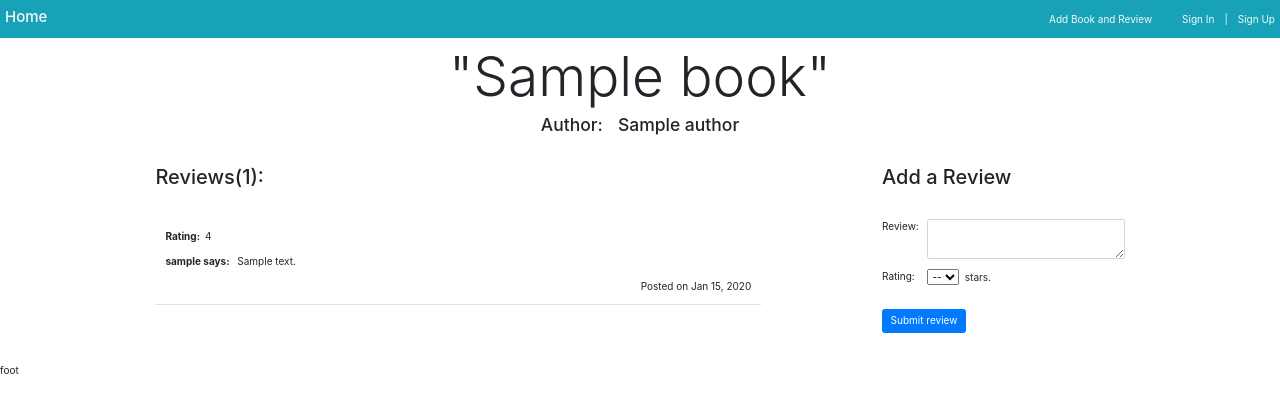
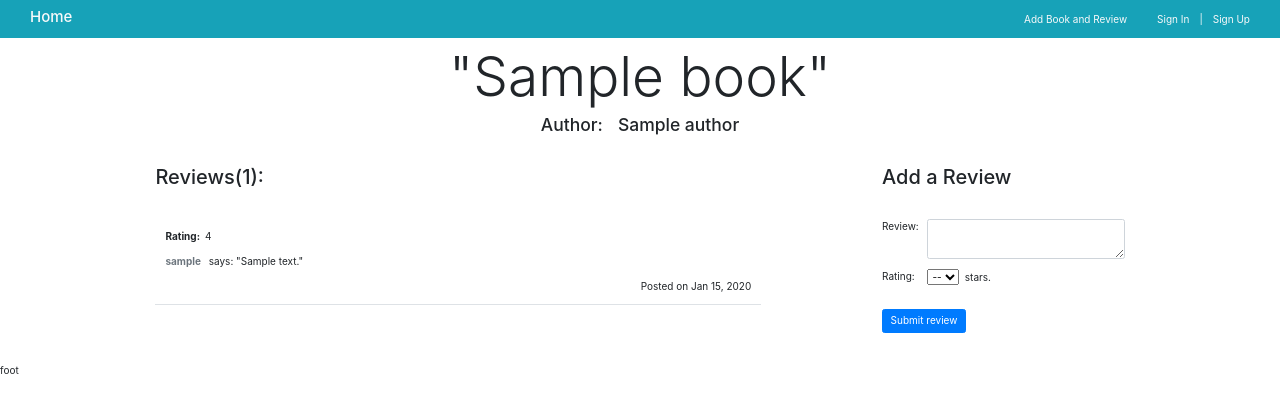
Before and after one commit to LI-XE/PYTHON, a Django app: page /books/1/add/review in a window 1280 px wide. Shown: the top 413 px of the page. Run offline with Django 4.2, Linux system fonts and the light colour scheme; tables that the repository leaves empty hold one stand-in row (values such as "Sample post").

Commit message:
updated - add review

```diff
--- a/python/django/reads/dojoReads/app/templates/bookDetail.html
+++ b/python/django/reads/dojoReads/app/templates/bookDetail.html
@@ -10,7 +10,7 @@
   <link rel="stylesheet" href="https://cdn.jsdelivr.net/npm/bootstrap@4.1.3/dist/css/bootstrap.min.css" integrity="sha384-MCw98/SFnGE8fJT3GXwEOngsV7Zt27NXFoaoApmYm81iuXoPkFOJwJ8ERdknLPMO" crossorigin="anonymous">
   <title>Book Detail</title>
 </head>
-<body class="container-fluid detail">
+<body class="container-fluid">
   {% block content %}
   <div  class="container d-flex flex-column align-items-center px-3 pb-5 ">
 
@@ -21,19 +21,16 @@
     </div>
     </div>
     <div class="container d-flex justify-content-around">
-      <div class="col-7 scrollbar-secondary">
+      <div class="col-7">
         <h2 class="mb-5">Reviews({{ count }}):</h2>
         <ul class="display-6 list-unstyled">
           {% for review in reviews %}
-
           <li class="border-bottom px-3 pt-3">
             <p><span class="mr-2 font-weight-bold">Rating:</span>{{review.rating}}</p>
-            <p><span class="mr-2 font-weight-bold">{{ review.reviewer.username }} says:</span>  {{ review.review}}</p>
+            <p><span class="mr-2 font-weight-bold text-secondary">{{ review.reviewer.username }}</span> says:  "{{ review.review}}"</p>
             <p class="text-right">Posted on {{ review.created_at|date:"M d, Y"}}</p>
-
           </li>
           {% endfor %}
-
         </ul>
       </div>
       <div class="col-3">
@@ -47,6 +44,7 @@
         {% endif %}
         <form action="/books/{{book.id}}/add/review" method="POST" value={{book.id}}>
           {% csrf_token %}
+          <input type="hidden" name="book" value={{book.id}}>
           <div class="form-group row">
             <label for="review" class="col-sm-2">Review:</label>
             <div class="col-sm-10">
--- a/python/django/reads/dojoReads/app/templates/index.html
+++ b/python/django/reads/dojoReads/app/templates/index.html
@@ -12,7 +12,7 @@
 <body>
   <div class="d-flex flex-column">
     {% block nav %}
-    <nav class="nav d-flex justify-content-end align-items-center bg-info p-2 text-light">
+    <nav class="nav d-flex justify-content-end align-items-center bg-info py-2 px-5 text-light">
       <a href="/books" class="text-right my-1 text-light"><h4>Home</h4></a>
       <a href="/books/add" class="text-right my-2 mr-5  ml-auto  text-light">Add Book and Review</a>
       {% if user %}
--- a/python/django/reads/dojoReads/app/templates/login.html
+++ b/python/django/reads/dojoReads/app/templates/login.html
@@ -35,6 +35,7 @@
 
         <button class="btn btn-primary mt-3">Login</button>
     </form>
+    <p class="mt-3">First visit? Please  <a href="/register" class="mx-3  text-info">Sign Up</a> first.</p>
   </div>
 </div>
 {% endblock %}
--- a/python/django/reads/dojoReads/app/templates/register.html
+++ b/python/django/reads/dojoReads/app/templates/register.html
@@ -69,11 +69,11 @@
                 </div>
                 <button class="btn btn-primary mt-3">Register</button>
             </form>
-
-    {% endblock %}
+            <p class="mt-3">Already have an account? Go to <a href="/login" class="mx-3  text-info">Sign In</a></p>
         </div>
     </div>
-  </div>
+    {% endblock %}
+
 
 </div>
 </body>
--- a/python/django/reads/dojoReads/app/views.py
+++ b/python/django/reads/dojoReads/app/views.py
@@ -91,7 +91,7 @@ def add_book(request):
         # print(new_review)
         return redirect(f"/books/{book.id}")
     else:
-        return render(request, "addBook.html", context={"authors": Author.objects.all()})
+        return render(request, "addBook.html", context={"authors": Author.objects.all(), "user": user})
 
 
 # # edit show
@@ -137,6 +137,7 @@ def book_detail(request, book_id):
     this_book = Book.objects.get(id=book_id)
     reviews = Review.objects.filter(book_id=this_book.id)
 
+    # ADD Review
     if request.method == "POST":
         if not user:
             messages.error(request, "Please log in first.")
@@ -149,12 +150,13 @@ def book_detail(request, book_id):
 
         review = Review.objects.create(review=request.POST["review"], rating=int(
             request.POST["rating"]), reviewer=user, book=this_book)
+
         return redirect(f"/books/{book_id}/add/review")
     else:
         context = {
             "book": this_book,
             "user": user,
-            "reviews": reviews,
+            "reviews": reviews.order_by("-created_at"),
             "count": len(reviews)
         }
 
```
Lines whose indentation alone changed are shown as unchanged.
